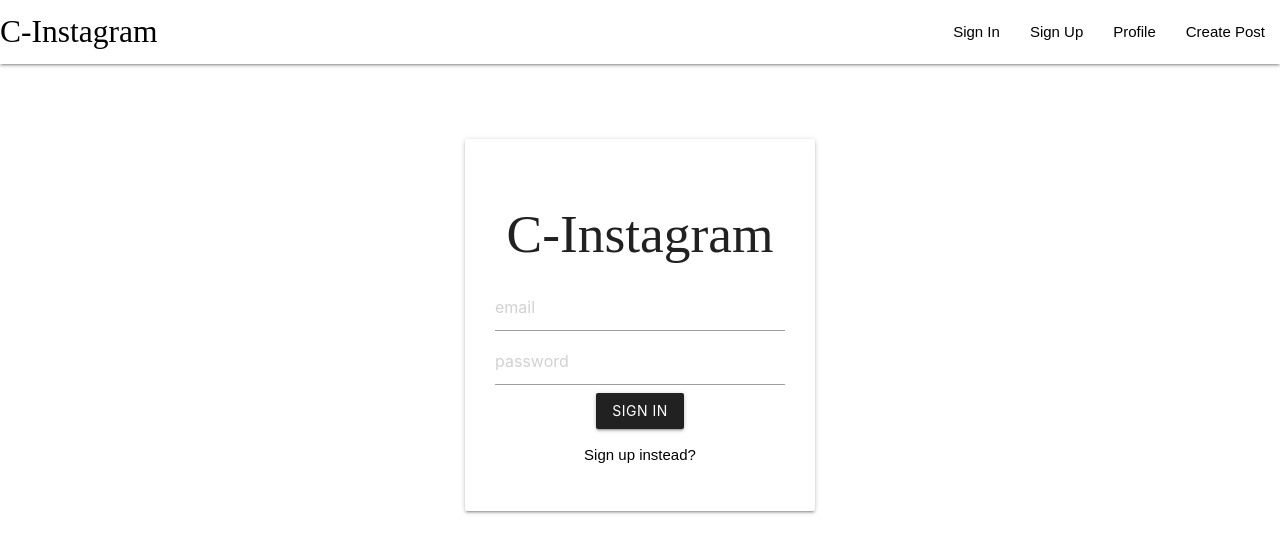
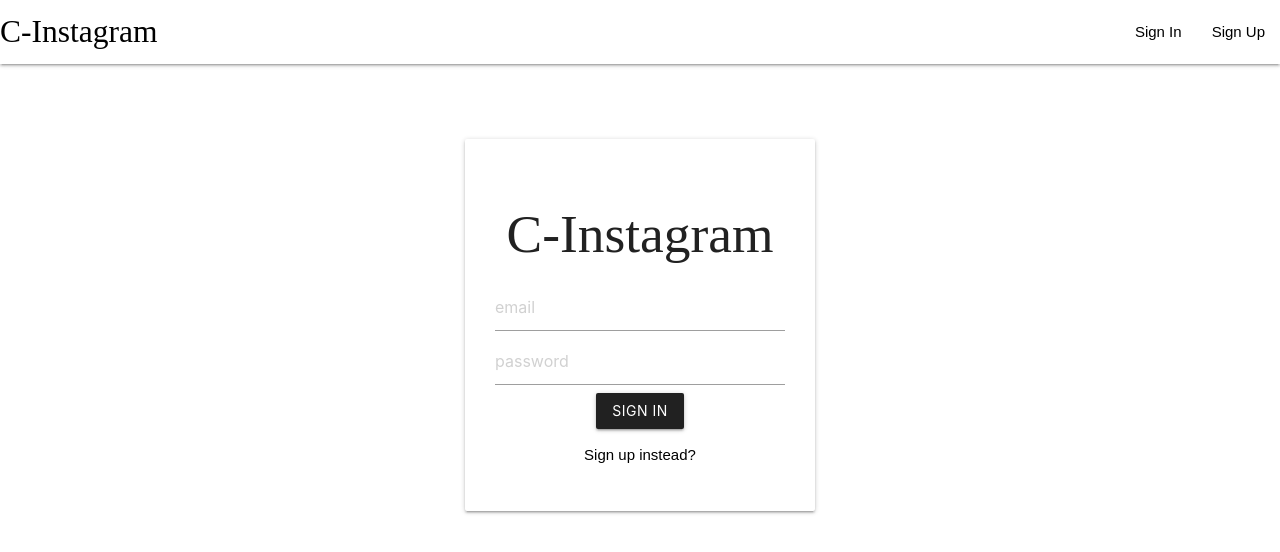
Before and after one commit to breellz/C-Instagram, a React (Create React App) app in the folder client/: page /signin in a window 1280 px wide. Shown: the top 552 px of the page. Built offline with nearby package versions, Linux system fonts and the light colour scheme; a web font is replaced by a local one.

Commit message:
added public and private routes

```diff
--- a/client/src/components/Navbar.js
+++ b/client/src/components/Navbar.js
@@ -1,16 +1,28 @@
-import React from 'react';
+import React, { useContext } from 'react';
 import { Link } from 'react-router-dom';
+import UserContext from '../context/UserContext';
 
 const Navbar = () => {
+  const { state, dispatch } = useContext(UserContext);
+  const Links = () => {
+    if (state) {
+      return [
+        <li><Link to="/profile">Profile</Link></li>,
+        <li><Link to="/create">Create Post</Link></li>
+      ];
+    }
+    return [
+      <li><Link to="/signin">Sign In</Link></li>,
+      <li><Link to="/signup">Sign Up</Link></li>
+    ];
+  };
+
   return (
     <nav>
       <div className="nav-wrapper white">
-        <Link to="/" className="brand-logo left">C-Instagram</Link>
+        <Link to={ state ? '/' : '/signin'} className="brand-logo left">C-Instagram</Link>
         <ul id="nav-mobile" className="right">
-          <li><Link to="/signin">Sign In</Link></li>
-          <li><Link to="/signup">Sign Up</Link></li>
-          <li><Link to="/profile">Profile</Link></li>
-          <li><Link to="/create">Create Post</Link></li>
+          {Links()}
         </ul>
       </div>
     </nav>
```
